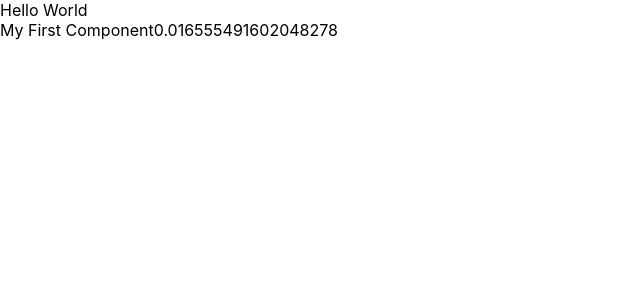
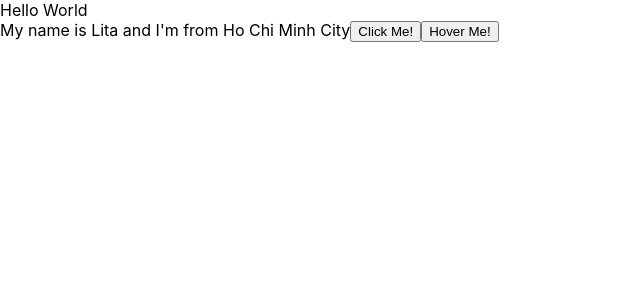
Before and after one commit to lita-nguyen/demo_week2_react, a React (Create React App) app in the folder basic-react/: page / in a window 1280 px wide. Shown: the top 300 px of the page, without its empty margins (0-640 px from the left). Built offline with nearby package versions, Linux system fonts and the light colour scheme.

Commit message:
DOM event

```diff
--- a/basic-react/src/components/MyComponent.js
+++ b/basic-react/src/components/MyComponent.js
@@ -1,10 +1,26 @@
 import React from "react";
 class MyComponent extends React.Component {
+  state = {
+    name: "Lita",
+    address: "Ho Chi Minh City",
+    age: 21,
+  };
+
+  handleClick(event) {
+    console.log("You click button");
+    console.log("My name is", this.state.name);
+  }
+
+  handleOnMouseOver(event) {
+    console.log(event);
+  }
+
   render() {
     return (
       <div>
-        My First Component
-        {Math.random()}
+        My name is {this.state.name} and I'm from {this.state.address}
+        <button onClick={this.handleClick}>Click Me!</button>
+        <button onMouseOver={this.handleOnMouseOver}>Hover Me!</button>
       </div>
     );
   }
```
Also changed, not shown: basic-react/src/App.js (+25 -17 lines).
